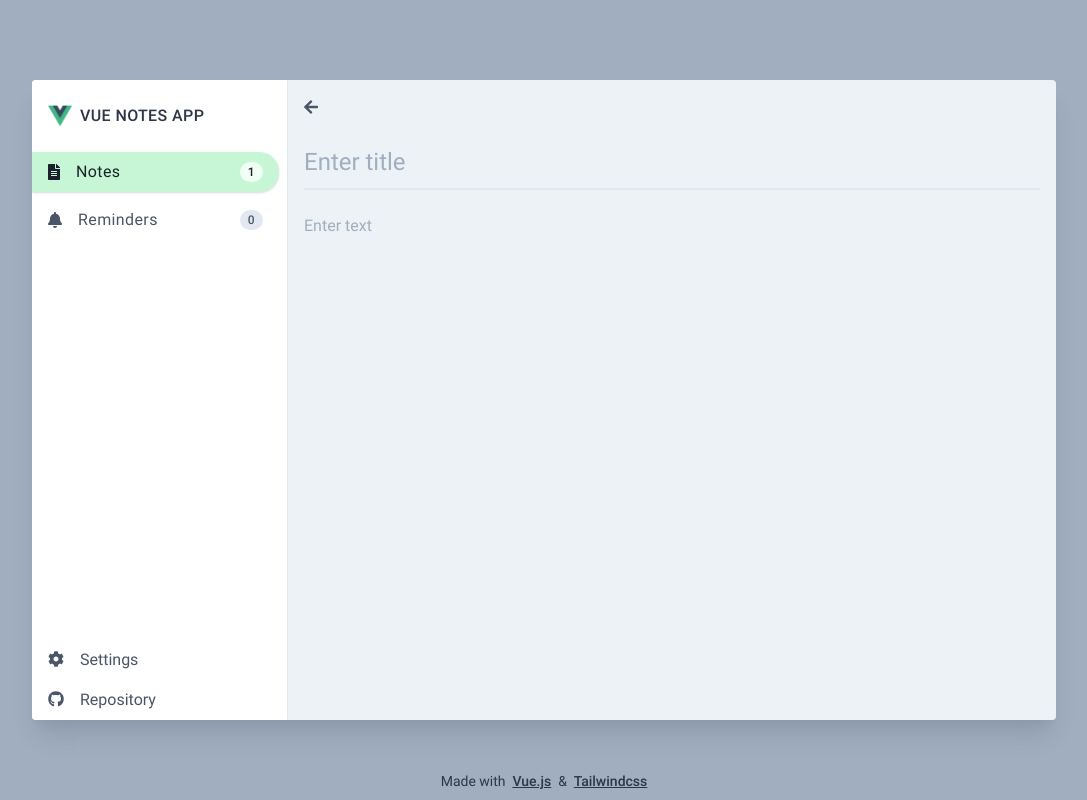
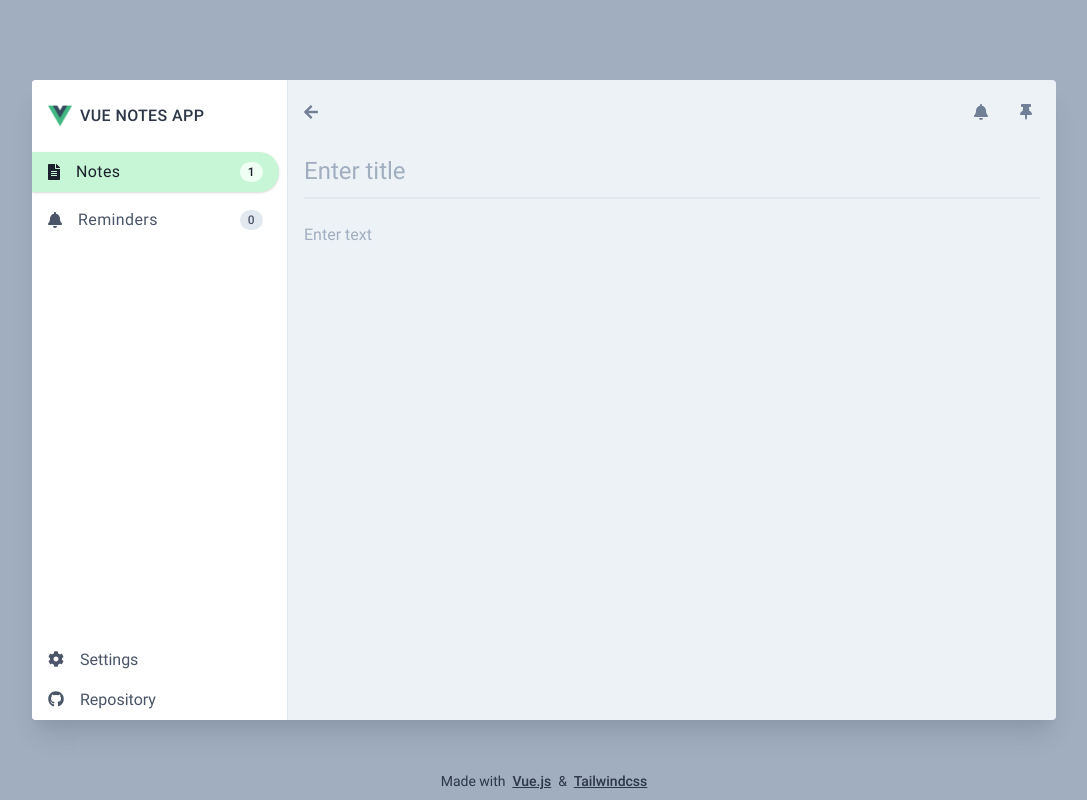
Before and after one commit to baitkul/vue-notes-app, a Vue app: page /#/notes in a window 1280 px wide. Both pictures are taken after a click on the element 1107 px from the left and 675 px from the top of the page. Shown: the whole page, without its empty margins (96-1183 px from the left). Built offline with nearby package versions, Linux system fonts and the light colour scheme.

Commit message:
ref: add pin tab option

```diff
--- a/src/components/NotesEditor.vue
+++ b/src/components/NotesEditor.vue
@@ -1,12 +1,19 @@
 <template>
   <div class="flex flex-col h-full">
-    <div class="relative mb-4">
-        <span
-          class="py-4 text-gray-700 cursor-pointer"
-          @click="$emit('back')"
+    <div class="relative flex mb-4">
+        <button class="py-2 leading-none text-gray-600 hover:text-gray-800" @click="$emit('back')">
+          <f-icon icon="arrow-left" />
+        </button>
+        <button class="p-2 ml-auto leading-none text-gray-600 hover:text-gray-800" @click="$emit('back')">
+          <f-icon icon="bell" />
+        </button>
+        <button
+          class="p-2 ml-4 leading-none text-gray-600 hover:text-gray-800"
+          :class="{'text-gray-600 hover:text-gray-800': !entity.pinned, 'text-green-400 hover:text-green-500': entity.pinned}"
+          @click="entity.pinned = !entity.pinned"
         >
-          <f-icon icon="arrow-left" />
-        </span>
+          <f-icon icon="thumbtack" />
+        </button>
       </div>
 
       <div>
```
